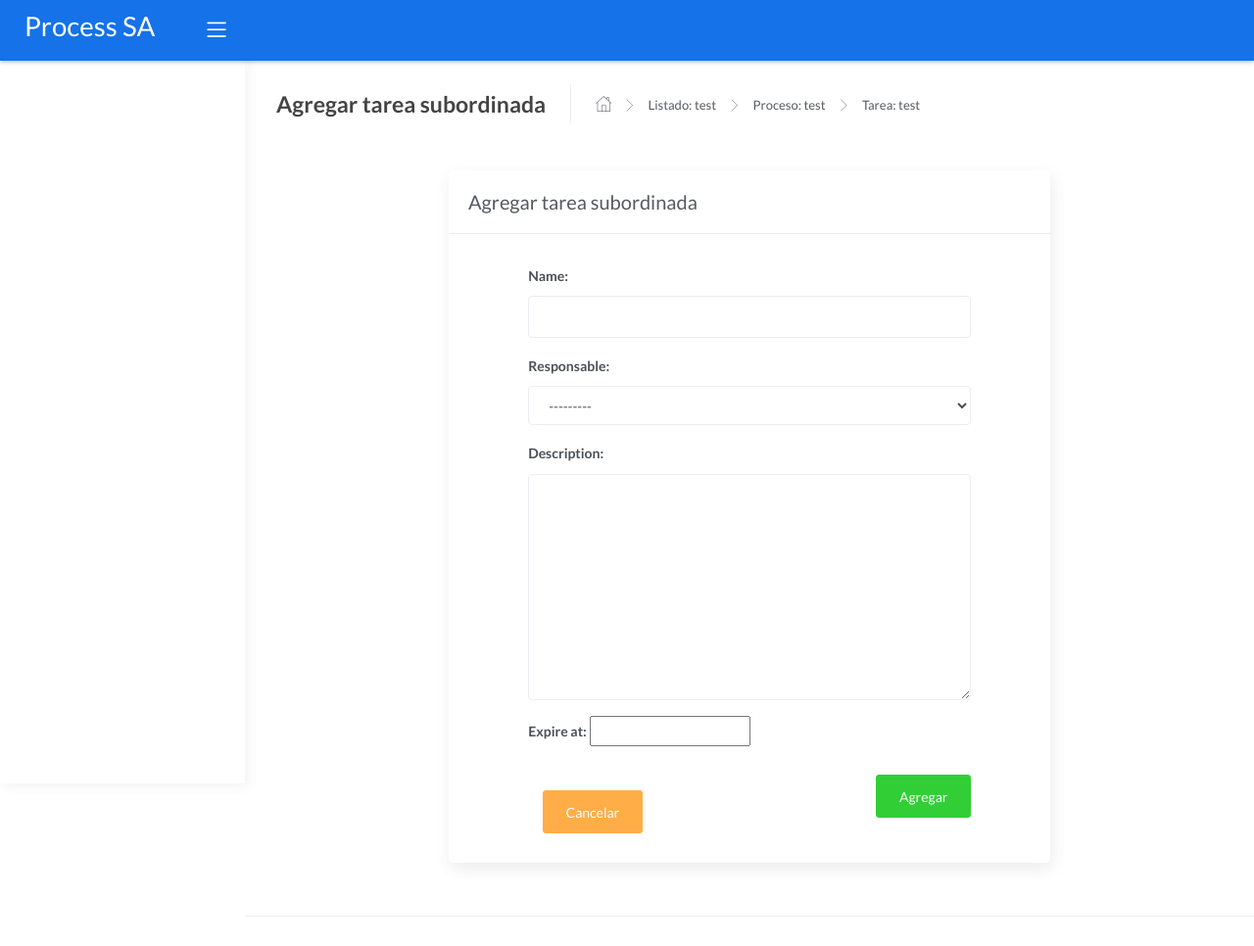
After one commit to ImSoHappi/Process-SA, a Django app: page /process_detail/1/1/5/agregar_subordinada in a window 1280 px wide. The commit adds this page. Shown: the whole page at 98% size. Run offline with Django 3.2, Linux system fonts and the light colour scheme; data comes from the database, SQL or seed files in the repository; both versions use the stored data as it was after the commit; some libraries are stand-ins or nearby versions.

Commit message:
se agrego modelo de tareas subordinadas, su listado y el agregar a la pagina web. Tambien se agrego el agregar unidades internas

```diff
--- a/processCore/forms.py
+++ b/processCore/forms.py
@@ -4,6 +4,18 @@ from .models import *
 class taskForm(forms.ModelForm):
     class Meta:
         model = Task
+        fields = ('name', 'responsable', 'description', 'expire_at',)
+        widgets = {
+
+            'name': forms.TextInput(attrs={'class': 'form-control'}),
+            'responsable': forms.Select(attrs={'class': 'form-control'}),
+            'description': forms.Textarea(attrs={'class': 'form-control'}),
+            'expire_at': forms.DateTimeInput(),
+        }
+
+class subordinadaForm(forms.ModelForm):
+    class Meta:
+        model = TareaSubordinada
         fields = ('name', 'responsable', 'description', 'expire_at',)
         widgets = {
 
@@ -32,6 +44,15 @@ class clientForm(forms.ModelForm):
             'description': forms.Textarea(attrs={'class': 'form-control'}),
         }
 
+class unidadForm(forms.ModelForm):
+    class Meta:
+        model = UnidadInterna
+        fields = ('name', 'description',)
+        widgets = {
+            'name': forms.TextInput(attrs={'class': 'form-control'}),
+            'description': forms.Textarea(attrs={'class': 'form-control'}),
+        }
+
 class commentForm(forms.ModelForm):
     class Meta:
         model = Rejectcomment
--- a/processCore/models.py
+++ b/processCore/models.py
@@ -53,6 +53,18 @@ class Task(models.Model):
     def __str__(self):
         return self.name
 
+class TareaSubordinada(models.Model):
+    task = models.ForeignKey('Task', on_delete = models.CASCADE)
+    name = models.CharField(max_length=50)
+    responsable = models.ForeignKey('processAuth.userModel', on_delete = models.CASCADE, blank=True)
+    description = models.TextField()
+    created_at = models.DateTimeField(auto_now_add=True)
+    expire_at = models.DateTimeField()
+    status = models.IntegerField(choices = TASK_STATUS, default=4)
+
+    def __str__(self):
+        return self.name
+
 class Rejectcomment(models.Model):
     task = models.ForeignKey('Task', on_delete = models.CASCADE)
     responsable = models.ForeignKey('processAuth.userModel', on_delete = models.CASCADE, blank=True)
--- /dev/null
+++ b/processCore/templates/forms/agregar_subordinada.html
@@ -0,0 +1,61 @@
+{% extends 'layouts/base.html' %}
+
+{% block title %} Agregar tarea subordinada{% endblock title %}
+
+{% block content %}
+    <div class="page-inner">
+        <div class="page-header">
+            <h4 class="page-title"> Agregar tarea subordinada</h4>
+            <ul class="breadcrumbs">
+                <li class="nav-home">
+                    <a href="{% url 'client_list' %} ">
+                        <i class="flaticon-home"></i>
+                    </a>
+                </li>
+                <li class="separator">
+                    <i class="flaticon-right-arrow"></i>
+                </li>
+                <li class="nav-item">
+                    <a href="{% url 'process_list' client_pk=client.pk %}">Listado: {{ client.name }}</a>
+                </li>
+                <li class="separator">
+                    <i class="flaticon-right-arrow"></i>
+                </li>
+                <li class="nav-item">
+                    <a href="{% url 'process_detail' client_pk=client.pk process_pk=process.pk %}">Proceso: {{ process.name }}</a>
+                </li>
+                <li class="separator">
+                    <i class="flaticon-right-arrow"></i>
+                </li>
+                <li class="nav-item">
+                    <a href="#">Tarea: {{ task.name }}</a>
+                </li>
+            </ul>
+        </div>
+        <div class="col-md-8 ml-auto mr-auto mt-5">
+            <div class="card">
+                <div class="card-header">
+                    <div class="card-title">Agregar tarea subordinada</div>
+                </div>
+                <div class="card-body col-md-10 ml-auto mr-auto">
+                    <div class="form-group">
+                        <form method="POST">
+                            {% csrf_token %}
+                            {{ form.as_p }}
+                            <button class="btn btn-success text-center pull-right mt-2" type="submit">Agregar</button>
+                            <div class="row">
+                                <div class="col-md-4">
+                                    <a href="/process_detail/{{ client.pk }}/{{process.pk}}/{{task.pk}}" class="btn btn-warning mt-4">Cancelar</a>
+                                </div>
+                            </div>
+                        </form>
+                    </div>
+                </div>
+            </div>
+        </div>
+    </div>
+{% endblock content %}
+
+{% block javascripts %}
+
+{% endblock javascripts %}
--- a/processCore/templates/process_detail.html
+++ b/processCore/templates/process_detail.html
@@ -112,6 +112,8 @@
                                         <h5 class="text-muted">Responsable: {{ task.responsable }}</h5>
                                         <hr>
                                         <p>{{ task.description }}</p>
+                                        <br>
+                                        <a href="{% url 'subordinada_list' client_pk=process.client.pk process_pk=process.pk task_pk=task.pk %}" class="btn btn-info">Tareas subordinadas</a>
                                     </div>
 
                                     {% if task.responsable.id == employee.id %}
--- a/processCore/urls.py
+++ b/processCore/urls.py
@@ -6,11 +6,14 @@ urlpatterns = [
     path('client_list/add_client', views.add_client, name="add_client"),
 
     path('unidad_list/<int:client_pk>/', views.unidad_list, name="unidad_list"),
+    path('unidad_list/<int:client_pk>/agregar_unidad', views.agregar_unidad, name="agregar_unidad"),
     path('process_list/<int:client_pk>/', views.process_list, name="process_list"),
     path('process_list/<int:client_pk>/add_process', views.add_process, name="add_process"),
 
     path('process_detail/<int:client_pk>/<int:process_pk>/', views.process_detail, name="process_detail"),
     path('process_detail/<int:client_pk>/<int:process_pk>/add_task', views.add_task, name="add_task"),
+    path('process_detail/<int:client_pk>/<int:process_pk>/<int:task_pk>', views.subordinada_list, name="subordinada_list"),
+    path('process_detail/<int:client_pk>/<int:process_pk>/<int:task_pk>/agregar_subordinada', views.agregar_subordinada, name="agregar_subordinada"),
     path('process_detail/<int:client_pk>/<int:process_pk>/<int:task_pk>/reject_task', views.reject_task, name="reject_task"),
     path('process_detail/<int:client_pk>/<int:process_pk>/<int:task_pk>/<int:reject_pk>/detail_reject', views.detail_reject, name="detail_reject"),
 
--- a/processCore/views.py
+++ b/processCore/views.py
@@ -27,6 +27,26 @@ def unidad_list(request, client_pk):
     context['employee'] = userModel.objects.get(user=current_user)
 
     return render(request, 'unidad_list.html', context=context)
+
+def agregar_unidad(request, client_pk):
+    if request.method == 'POST':
+        form = unidadForm(request.POST)
+
+        if form.is_valid():
+            UnidadInterna = form.save(commit=False)
+            UnidadInterna.client = Client.objects.get(pk=client_pk)
+            UnidadInterna.save()
+
+            return redirect('unidad_list', client_pk=client_pk)
+
+    else:
+        form = unidadForm()
+
+    context = {}
+    context['client'] = Client.objects.get(pk=client_pk)
+    context['form'] = form
+
+    return render(request, 'forms/agregar_unidad.html', context=context)
 
 def process_list(request, client_pk):
     current_user = request.user
@@ -100,6 +120,41 @@ def add_task(request, client_pk, process_pk):
     context['form'] = form
 
     return render(request, 'forms/add_task.html', context=context)
+
+def subordinada_list(request, client_pk, process_pk, task_pk):
+    current_user = request.user
+
+    context = {}
+    context['client'] = Client.objects.get(pk=client_pk)
+    context['process'] = Process.objects.get(pk=process_pk)
+    context['employee'] = userModel.objects.get(user=current_user)
+    context['task'] = Task.objects.get(pk=task_pk)
+    context['subordinada_list'] = TareaSubordinada.objects.filter(task=task_pk)
+
+    return render(request, 'subordinada_list.html', context=context)
+
+def agregar_subordinada(request, client_pk, process_pk, task_pk):
+
+    if request.method == 'POST':
+        form = subordinadaForm(request.POST)
+
+        if form.is_valid():
+            TareaSubordinada = form.save(commit=False)
+            TareaSubordinada.task = Task.objects.get(pk=task_pk)
+            TareaSubordinada.save()
+
+            return redirect('process_detail', client_pk=client_pk, process_pk=process_pk)
+
+    else:
+        form = subordinadaForm()
+
+    context = {}
+    context['client'] = Client.objects.get(pk=client_pk)
+    context['process'] = Process.objects.get(pk=process_pk)
+    context['task'] = Task.objects.get(pk=task_pk)
+    context['form'] = form
+
+    return render(request, 'forms/agregar_subordinada.html', context=context)
 
 
 def add_process(request, client_pk):
```
Also changed, not shown: processBase/settings.py (+5 -12 lines), processCore/templates/forms/agregar_unidad.html (added, +45 -0 lines), processCore/templates/subordinada_list.html (added, +67 -0 lines), processCore/templates/unidad_list.html (+15 -0 lines), db.sqlite3, processCore/migrations/0007_tareasubordinada.py (added).
